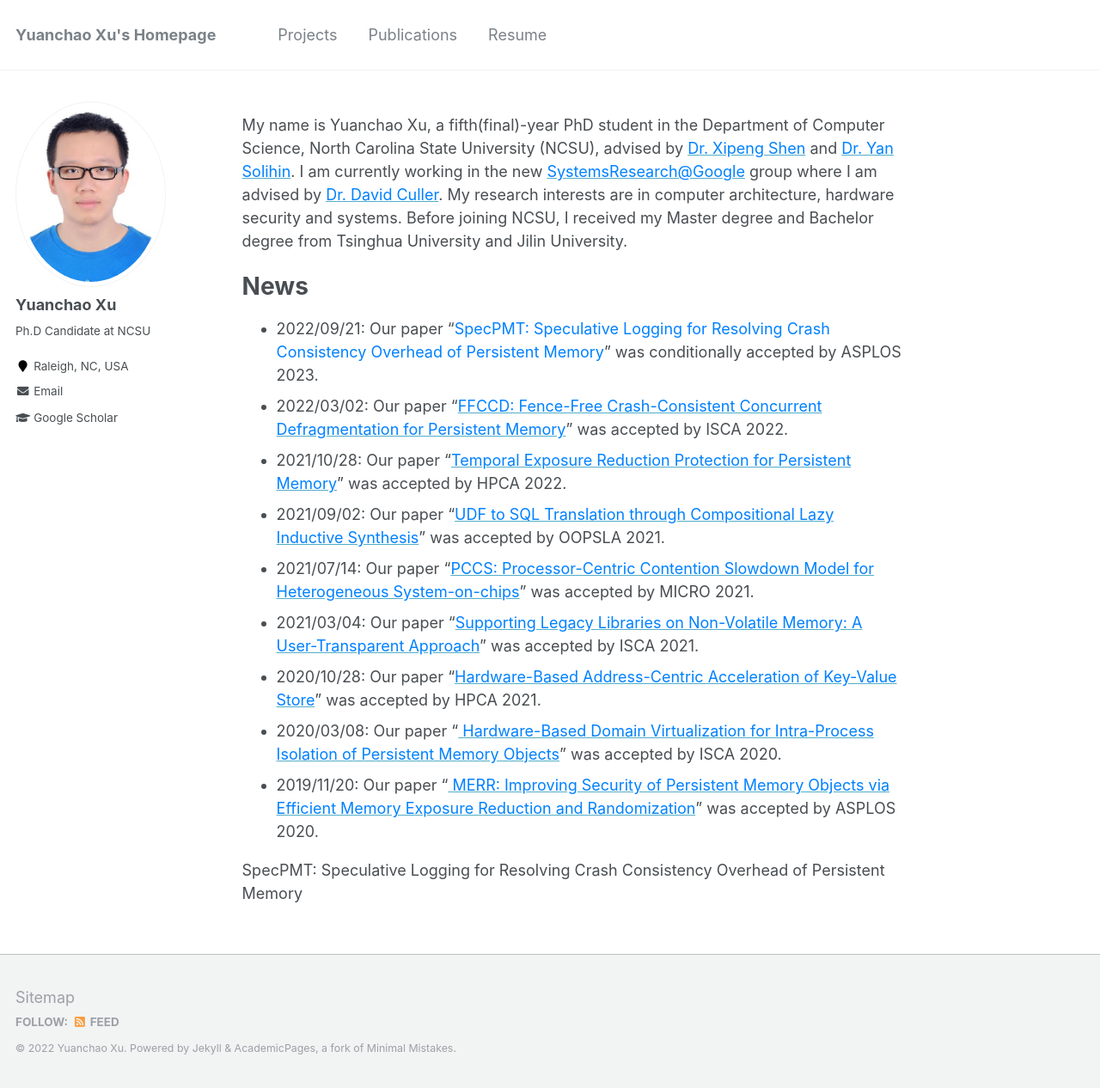
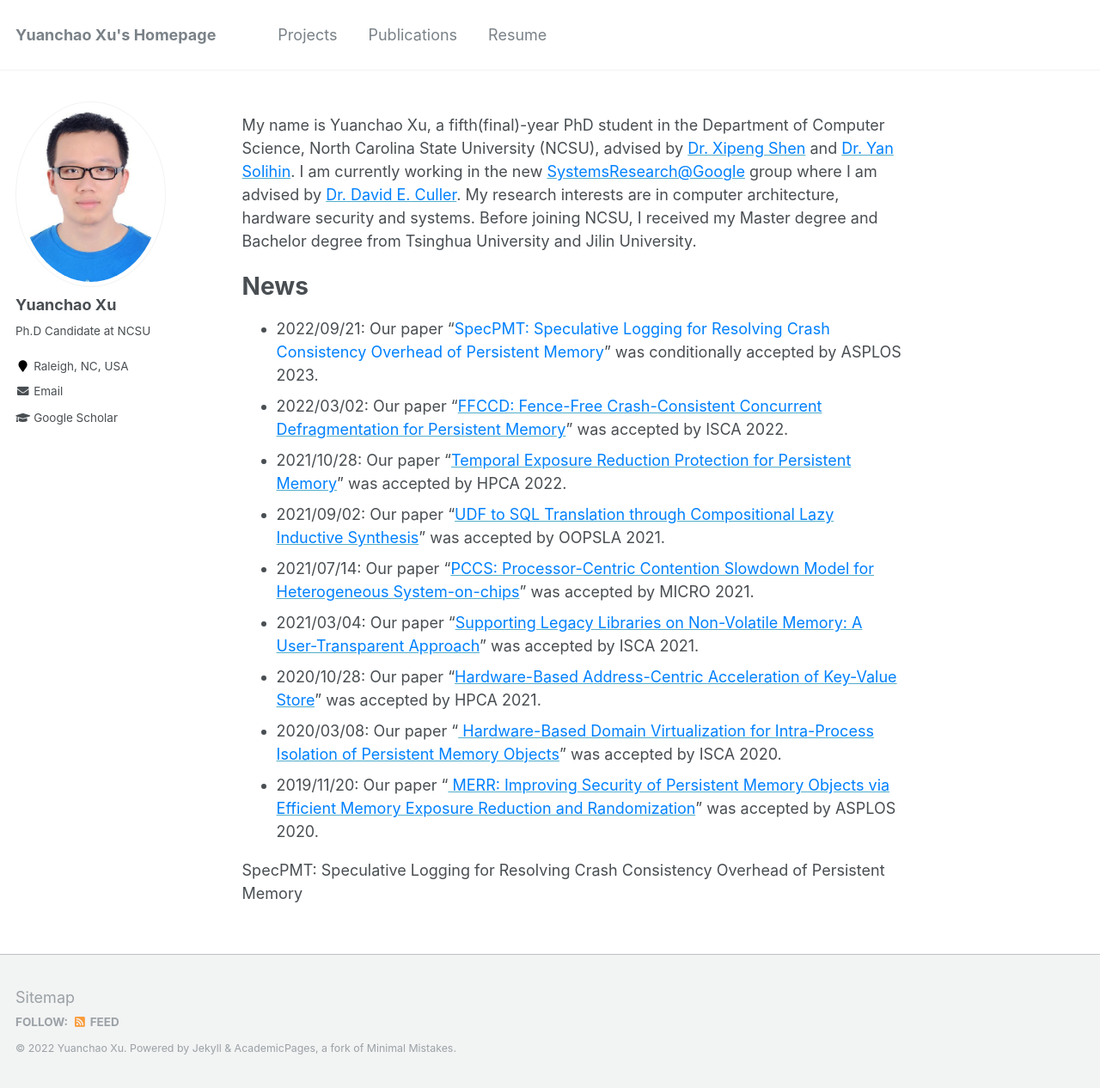
Before and after one commit to yuanchaoxu6/yuanchaoxu6.github.io, a Jekyll site: the page built from _pages/about.md, in a window 1280 px wide and 1266 px high. Shown: the whole window at 86% size. Built offline with Jekyll 4.4.1, drawn with Linux system fonts in a browser that asks for light colours.

Commit message:
Update about.md

```diff
--- a/_pages/about.md
+++ b/_pages/about.md
@@ -8,7 +8,7 @@ redirect_from:
   - /about.html
 ---
 
-My name is Yuanchao Xu, a fifth(final)-year PhD student in the Department of Computer Science, North Carolina State University (NCSU), advised by [<font color="#0081ff">Dr. Xipeng Shen</font>](https://people.engr.ncsu.edu/xshen5/) and [<font color="#0081ff">Dr. Yan Solihin</font>](https://sites.google.com/view/arpers). I am currently working in the new [<font color="#0081ff">SystemsResearch@Google</font>](https://cloud.google.com/blog/topics/systems/google-creates-new-systems-research-group) group where I am advised by [<font color="#0081ff">Dr. David Culler</font>](http://people.eecs.berkeley.edu/~culler/). My research interests are in computer architecture, hardware security and systems. Before joining NCSU, I received my Master degree and Bachelor degree from Tsinghua University and Jilin University.
+My name is Yuanchao Xu, a fifth(final)-year PhD student in the Department of Computer Science, North Carolina State University (NCSU), advised by [<font color="#0081ff">Dr. Xipeng Shen</font>](https://people.engr.ncsu.edu/xshen5/) and [<font color="#0081ff">Dr. Yan Solihin</font>](https://sites.google.com/view/arpers). I am currently working in the new [<font color="#0081ff">SystemsResearch@Google</font>](https://cloud.google.com/blog/topics/systems/google-creates-new-systems-research-group) group where I am advised by [<font color="#0081ff">Dr. David E. Culler</font>](http://people.eecs.berkeley.edu/~culler/). My research interests are in computer architecture, hardware security and systems. Before joining NCSU, I received my Master degree and Bachelor degree from Tsinghua University and Jilin University.
 
 
 News
```
